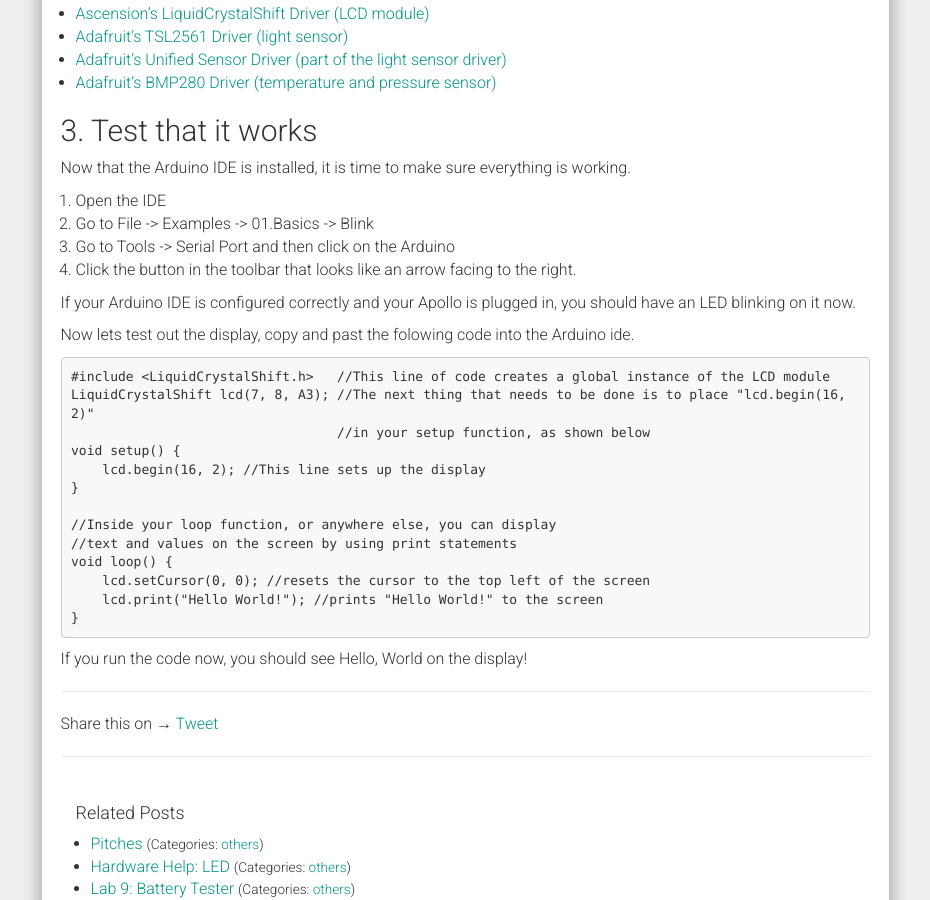
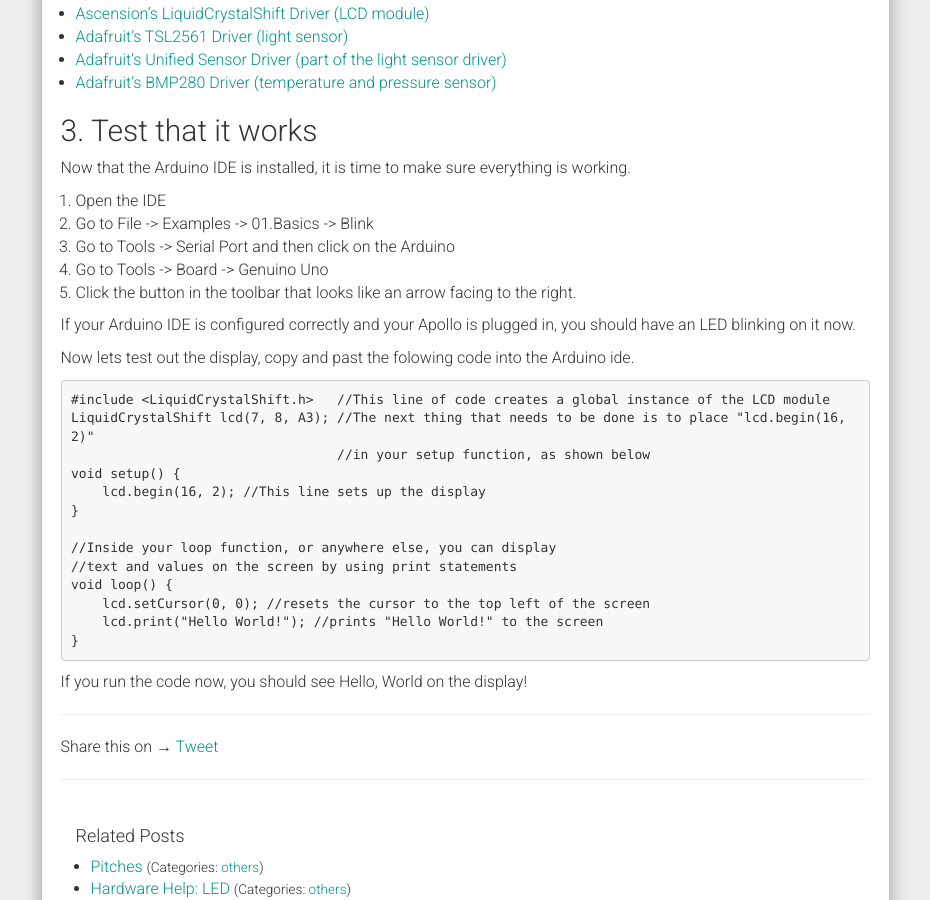
Before and after one commit to AscensionEngineering/ascensionengineering.github.io, a Jekyll site: the page built from _posts/2015-05-11-getting-started.markdown, in a window 1280 px wide and 900 px high, scrolled down 884 px. Shown: the whole window, without its empty margins (321-1251 px from the left). Built offline with Jekyll 4.4.1, drawn with Linux system fonts in a browser that asks for light colours; nearby versions of some CDN libraries; comment, search, counter and statistics services are not loaded.

Commit message:
Update 2015-05-11-getting-started.markdown

```diff
--- a/_posts/2015-05-11-getting-started.markdown
+++ b/_posts/2015-05-11-getting-started.markdown
@@ -49,6 +49,7 @@ Now that the Arduino IDE is installed, it is time to make sure everything is wor
 1. Open the IDE
 2. Go to File -> Examples -> 01.Basics -> Blink
 3. Go to Tools -> Serial Port and then click on the Arduino
+4. Go to Tools -> Board -> Genuino Uno
 3. Click the button in the toolbar that looks like an arrow facing to the right.
 
 If your Arduino IDE is configured correctly and your Apollo is plugged in, you should have an LED blinking on it now.
```
